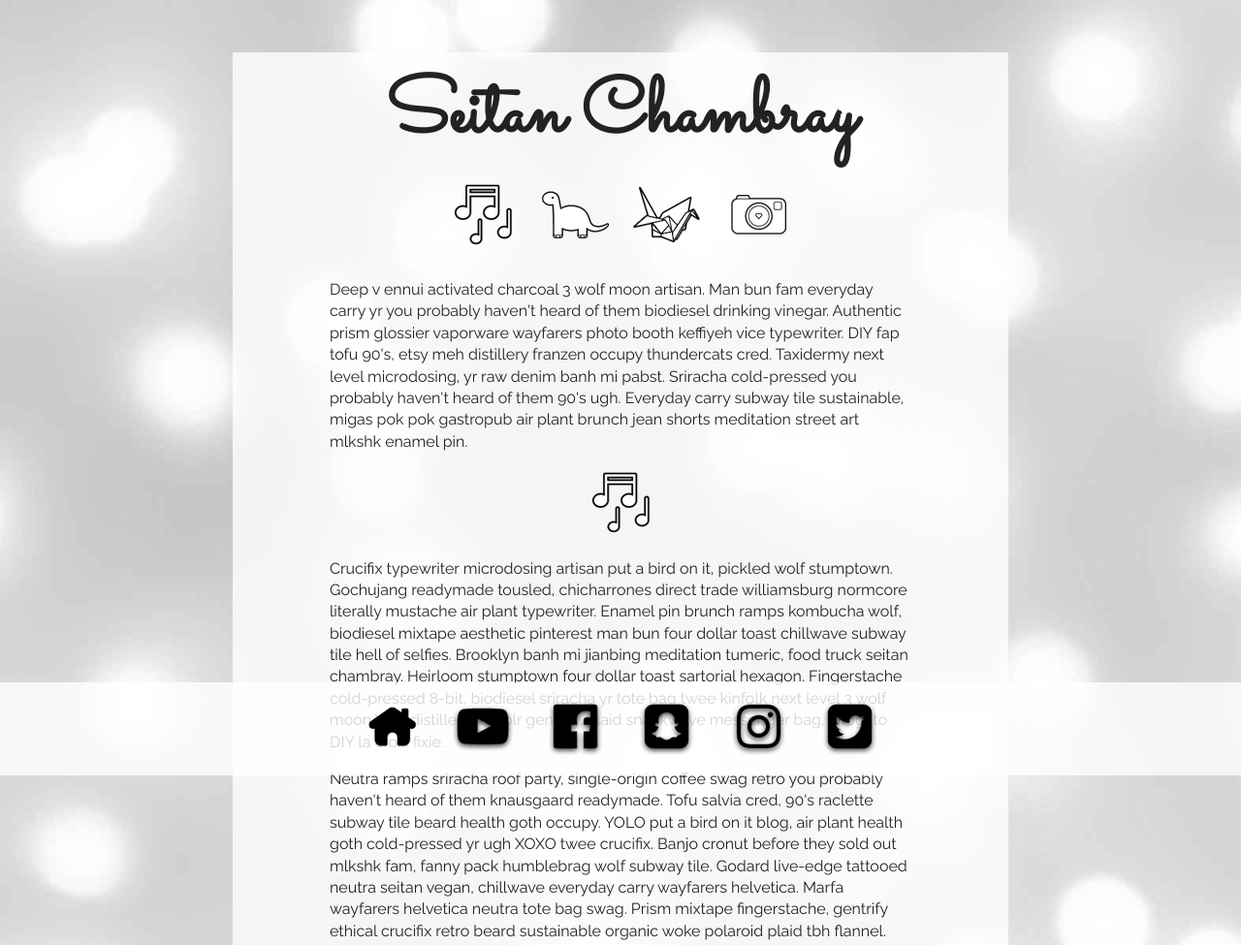
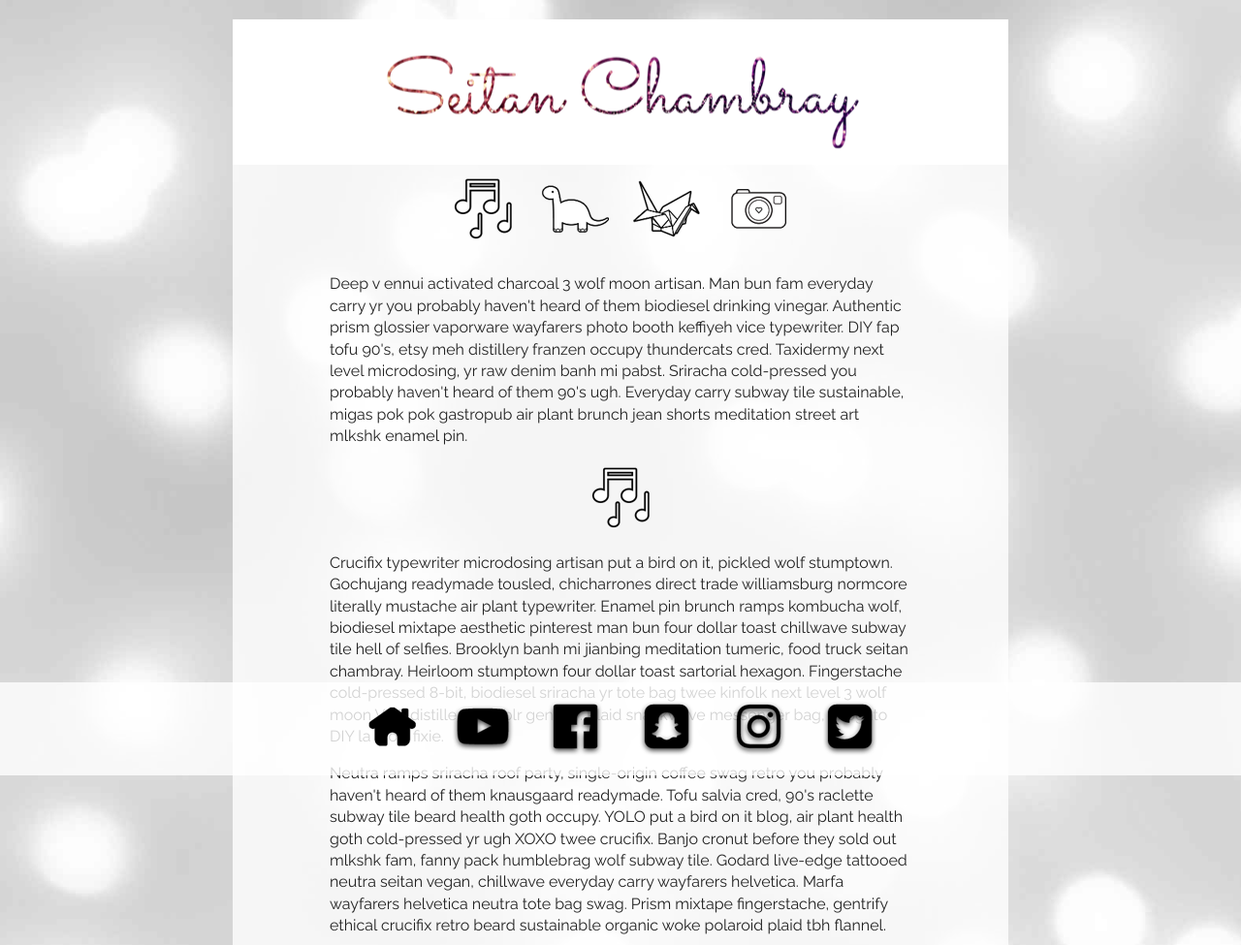
Before and after one commit to Kshioshita/sprite-sheet, a plain HTML site: page index.html in a window 1280 px wide. Shown: the top 975 px of the page at 97% size. Drawn offline with nearby package versions, Linux system fonts and the light colour scheme.

Commit message:
added texture to header text

```diff
--- a/scss/_base.scss
+++ b/scss/_base.scss
@@ -1,5 +1,9 @@
 @import 'icon/*.png';
 @include all-icon-sprites;
+
+html{
+	// height: 100%;
+}
 
 h1{
 	font-family: $headerfont;
@@ -7,18 +11,35 @@ h1{
 	font-size: 5em;
 	margin-bottom: 0px;
 	padding-top: 10px;
+	position: absolute;
+	top: -9999em;
+	left: -9999em;
 
+
+}
+header{
+	background-image: url("../img/headerimg.png");
+	background-repeat: no-repeat;
+	height: 150px;
+	background-position: 50% 55%;
+	background-color: white;
 }
 
 body{
 	// background-color: blue;
 	background-image: url("../img/bokeh.jpg");
+	// background-image: url("../img/headerimg.png");
 	background-repeat: no-repeat;
 	background-size: cover;
+	// height:100%;
 }
 
 .wrapper{
-	margin: 0 auto;
+	// margin: 0 auto;
+	margin-top: 20px;
+	margin-right: auto;
+	margin-left: auto;
+	margin-bottom: 0px;
 	width: 100%;
 	max-width: 800px;
 	background-color: rgba(255, 255, 255, .8);
```
Also changed, not shown: css/main.css, img/headerimg.png (added), img/headerimg2.png (added).
